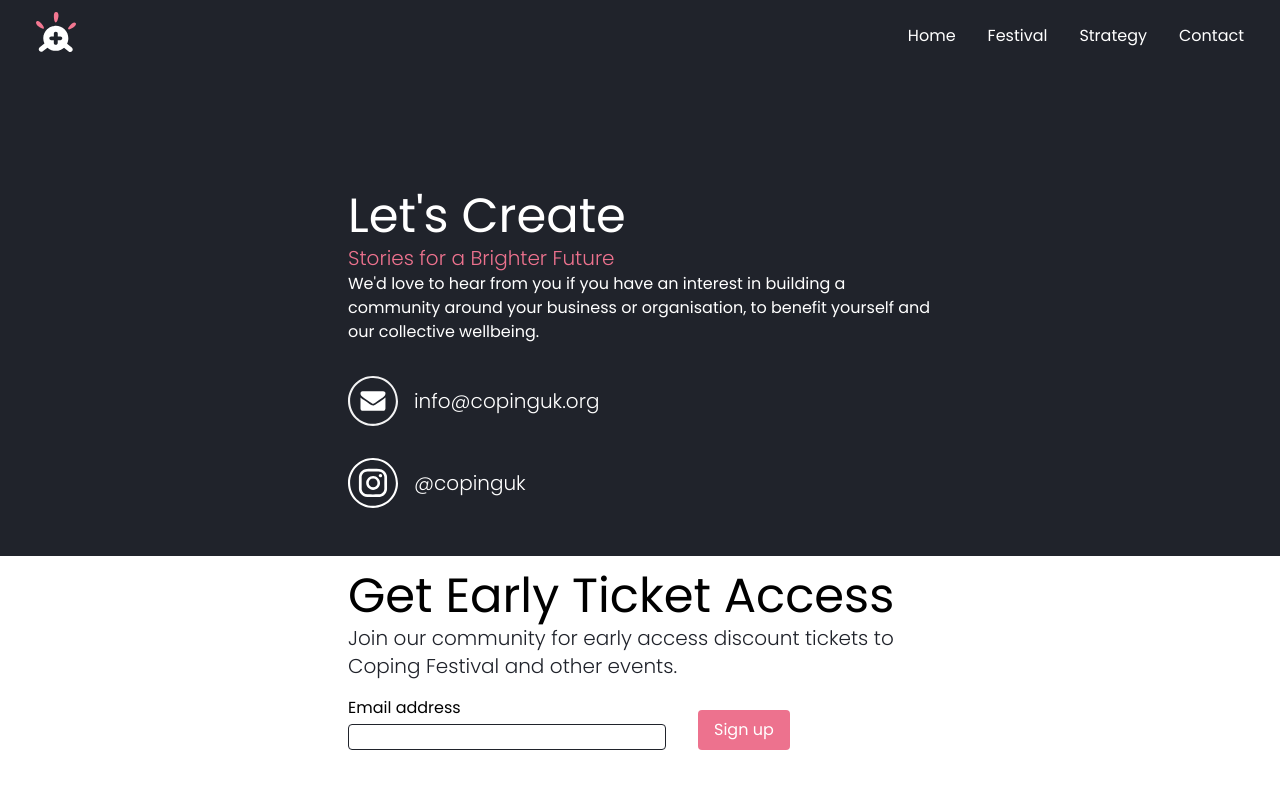
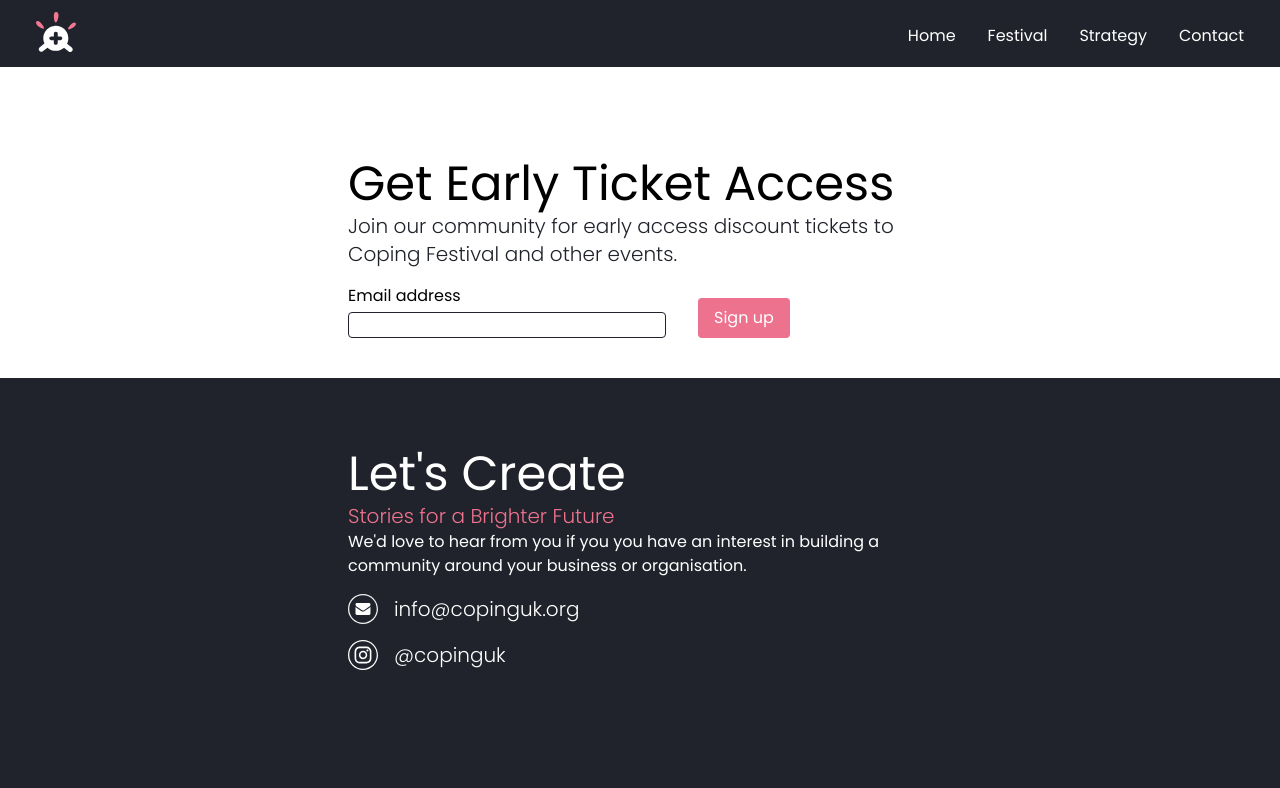
Before and after one commit to WilHesk/coping2023, a Next.js app: page /contact in a window 1280 px wide. Shown: the top 788 px of the page. Built offline with nearby package versions, Linux system fonts and the light colour scheme.

Commit message:
contact edits

```diff
--- a/components/Contact.jsx
+++ b/components/Contact.jsx
@@ -5,28 +5,28 @@ import Image from 'next/image';
 const Contact = ({heading, subhead, email, insta, p }) => {
   return (
     <section className='bg-dkgrey flex flex-col'>
-        <div  className='mx-auto max-w-screen-sm px-7 pt-40'>
+        <div  className='mx-auto max-w-screen-sm px-7 pt-10'>
             <div className='text-white pt-4'>
               <h2 className='pt-4 pb-1 text-5xl font-normal text-white '>{heading}</h2>
               <p className='text-xl font-light text-pink'>{subhead}</p>
               <p className='text-light'>{p}</p>
             </div>
-            <div className='text-white pt-4 pb-8'>
-              <div className='flex flex-col items-center py-4 sm:flex-row'>
+            <div className='text-white pt-2 pb-40'>
+              <div className='flex flex-col items-center py-2 sm:flex-row'>
                 <Image
                     src='/icon-email.svg'
                     alt='email icon'
-                    width='50'
-                    height='50'
+                    width='30'
+                    height='30'
                   />
                   <p className='px-4 text-xl font-light'>{email}</p>
                 </div>
-                <div className='flex flex-col items-center py-4 sm:flex-row'>
+                <div className='flex flex-col items-center py-2 sm:flex-row'>
                 <Image
                     src='/icon-insta.svg'
                     alt='email icon'
-                    width='50'
-                    height='50'
+                    width='30'
+                    height='30'
                   />
                   <p className='px-4 text-xl font-light'>{insta}</p>
                 </div>
--- a/components/Form.jsx
+++ b/components/Form.jsx
@@ -2,7 +2,7 @@ import React from 'react';
 
 const Form = ({heading, message, formLabel, button}) => {
   return (
-    <section className='py-20 pt-4 flex flex-col gap-8 sm:flex-row sm:items-end'>
+    <section className='pt-40 pb-10 flex flex-col gap-8 sm:flex-row sm:items-end'>
         <div className='mx-auto max-w-screen-sm px-7'>
             <h2 className='text-5xl pb-1'>{heading}</h2>
             <p className='text-xl font-light text-dkgrey'>{message}</p>
--- a/pages/contact.js
+++ b/pages/contact.js
@@ -11,15 +11,17 @@ export default function Home() {
         <link rel="icon" href="/favicon.ico" />
       </Head>
 
+      <Form heading='Get Early Ticket Access' message='Join our community for early access discount tickets to Coping Festival and other events.' formLabel='Email address' button='Sign up'/>
+
       <Contact
       heading="Let's Create"
       subhead="Stories for a Brighter Future"
-      p="We'd love to hear from you if you have an interest in building a community around your business or organisation, to benefit yourself and our collective wellbeing."
+      p="We'd love to hear from you if you you have an interest in building a community around your business or organisation."
       email='info@copinguk.org'
       insta='@copinguk'
       />
 
-      <Form heading='Get Early Ticket Access' message='Join our community for early access discount tickets to Coping Festival and other events.' formLabel='Email address' button='Sign up'/>
+
 
     </div>
   );
```
